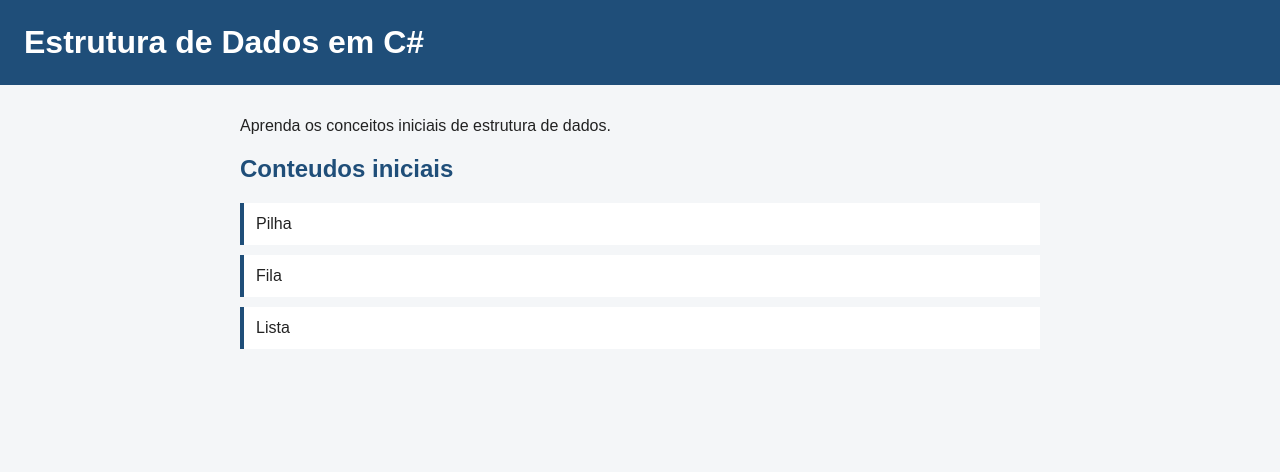
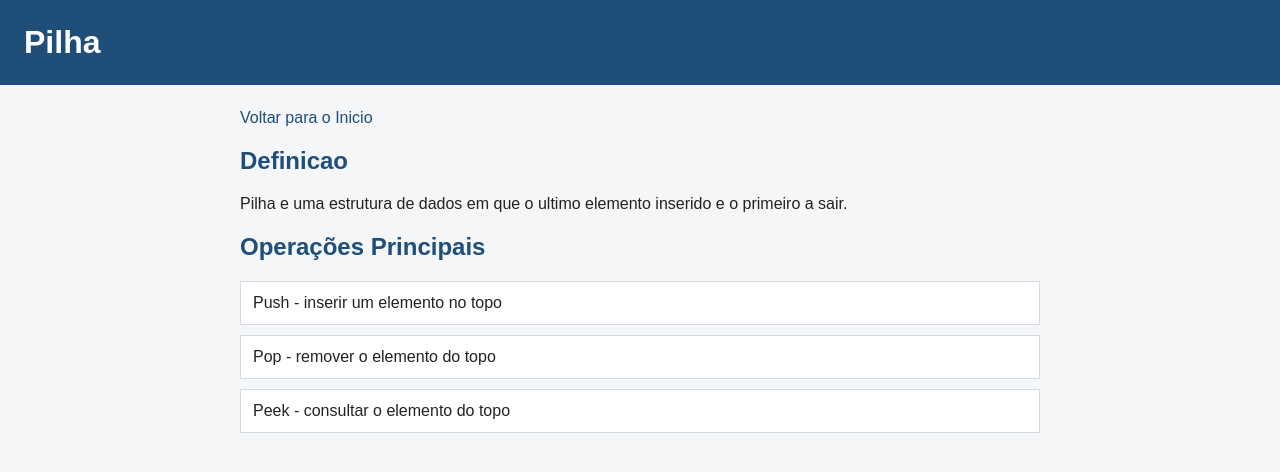
Before and after one commit to IgorMarquesDaSilva/AEED-Bruno, a PHP site: page /index.php?pagina=pilha in a window 1280 px wide. Shown: the top 472 px of the page. Run offline with PHP 8.4, Linux system fonts and the light colour scheme.

Commit message:
Adiciona pagina educativa de pilha

```diff
--- /dev/null
+++ b/Controller/EstruturaController.php
@@ -0,0 +1,12 @@
+<?php
+require_once __DIR__ . '/../Model/EstruturasDados/Pilha.php';
+
+class EstruturaController{
+    public function pilha(){
+        $pilha = new Pilha();
+        $conteudo = $pilha->obterConteudo();
+
+        require_once __DIR__ . '/../View/EstruturasDados/pilha.php';
+    }
+}
+?>
--- /dev/null
+++ b/Model/EstruturasDados/Pilha.php
@@ -0,0 +1,15 @@
+<?php
+class Pilha{
+    public function obterConteudo(){
+        return [
+            "titulo" => "Pilha",
+            "definicao" => "Pilha e uma estrutura de dados em que o ultimo elemento inserido e o primeiro a sair.",
+            "exemplo" => "Um exemplo simples e uma pilha de pratos.",
+            "operacoes" => [
+                "Push - inserir um elemento no topo",
+                "Pop - remover o elemento do topo",
+                "Peek - consultar o elemento do topo"
+            ]
+        ];
+    }
+}
--- /dev/null
+++ b/View/Assets/css/pilha.css
@@ -0,0 +1,15 @@
+.conteudo-pilha {
+    margin-top: 24px;
+}
+
+.lista-operacoes {
+    padding: 0;
+    list-style: none;
+}
+
+.lista-operacoes li {
+    margin-bottom: 10px;
+    padding: 12px;
+    border: 1px solid #d6dce5;
+    background-color: white;
+}
--- a/View/Assets/css/style.css
+++ b/View/Assets/css/style.css
@@ -25,14 +25,11 @@ h2 {
     color: #1f4e79;
 }
 
-ul {
-    padding: 0;
-    list-style: none;
+a {
+    color: #1f4e79;
+    text-decoration: none;
 }
 
-li {
-    margin-bottom: 10px;
-    padding: 12px;
-    border-left: 4px solid #1f4e79;
-    background-color: white;
+a:hover {
+    text-decoration: underline;
 }
--- /dev/null
+++ b/View/EstruturasDados/pilha.php
@@ -0,0 +1,30 @@
+<!DOCTYPE html>
+<html lang="pt-br">
+    <head>
+        <meta charset="UTF-8">
+        <meta name="viewport" content="width=device-width, initial-scale=1.0">
+        <title><?php echo $conteudo["titulo"]; ?></title>
+        <link rel="stylesheet" href="View/Assets/css/style.css">
+        <link rel="stylesheet" href="View/Assets/css/pilha.css">
+    </head>
+    <body>
+        <header>
+            <h1><?php echo $conteudo["titulo"]; ?></h1>
+        </header>
+
+        <main class="conteudo-pilha">
+            <a href="index.php">Voltar para o Inicio</a>
+
+            <h2>Definicao</h2>
+            <p><?php echo $conteudo["definicao"]; ?></p>
+
+            <h2>Operações Principais</h2>
+
+            <ul class="lista-operacoes">
+                <?php foreach ($conteudo["operacoes"] as $operacao) { ?>
+                    <li><?php echo $operacao; ?></li>
+                <?php } ?>
+            </ul>
+        </main>
+    </body>
+</html>
--- a/View/Home/index.php
+++ b/View/Home/index.php
@@ -5,6 +5,7 @@
         <meta name="viewport" content="width=device-width, initial-scale=1.0">
         <title><?php echo $titulo; ?></title>
         <link rel="stylesheet" href="View/Assets/css/style.css">
+        <link rel="stylesheet" href="View/Assets/css/home.css">
     </head>
     <body>
         <header>
@@ -15,11 +16,12 @@
             <p><?php echo $descricao; ?></p>
 
             <h2>Conteudos iniciais</h2>
-            <ul>
+            <ul class="lista-estruturas">
                 <?php foreach ($estruturas as $estrutura){?>
                     <li><?php echo $estrutura; ?></li>
                 <?php } ?>
             </ul>
+            <a href="index.php?pagina=pilha">Aprender sobre Pilha</a>
         </main>
     </body>
 </html>
--- a/index.php
+++ b/index.php
@@ -1,7 +1,12 @@
 <?php
-require_once __DIR__ . "/Controller/HomeController.php";
 
-$controller = new HomeController();
+require_once __DIR__ . '/Controller/HomeController.php';
+require_once __DIR__ . '/Controller/EstruturaController.php';
 
-$controller->index();
-?>
+if (isset($_GET["pagina"]) && $_GET["pagina"] == "pilha") {
+    $controller = new EstruturaController();
+    $controller->pilha();
+} else {
+    $controller = new HomeController();
+    $controller->index();
+}
```
Also changed, not shown: View/Assets/css/home.css (added, +11 -0 lines), 3 other files.
